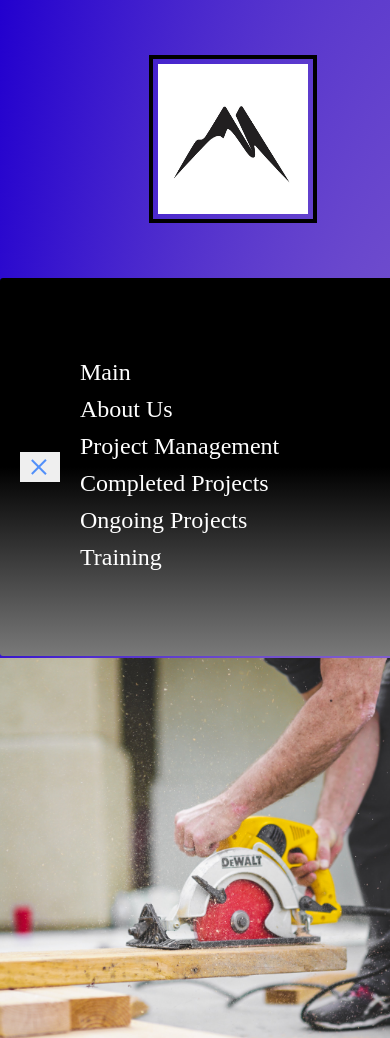
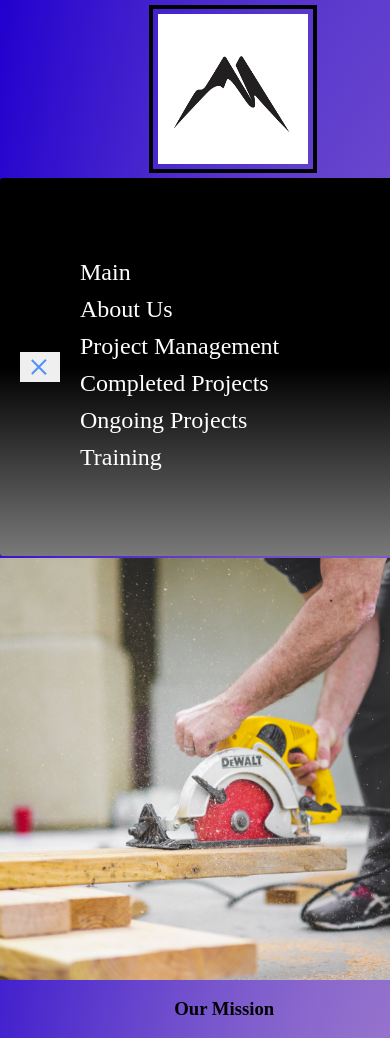
Before and after one commit to YKTV8/DHNW, a plain HTML site: page ongoing.html in a window 390 px wide. Shown: the top 1038 px of the page. Drawn offline with Linux system fonts and the light colour scheme.

Commit message:
updated logo
size, padding, margin justify content center on 100px-800px

```diff
--- a/styles/aboutus.css
+++ b/styles/aboutus.css
@@ -17,6 +17,8 @@ a{
     border: 4px solid black;
     padding: 5px;
     margin: 5px;
+    /* width: 200px;
+    height: 200px; */
 }
 .socialmedia,i{
     padding-right: 10px;
@@ -77,6 +79,10 @@ article{
         background: -webkit-radial-gradient(bottom right, rgba(250, 216, 203, 1.0), rgba(27, 99, 10, 1.0));
         background: -moz-radial-gradient(bottom right, rgba(250, 216, 203, 1.0), rgba(27, 99, 10, 1.0));
         background: radial-gradient(to top left, rgba(250, 216, 203, 1.0), rgba(27, 99, 10, 1.0)); */
+    }
+    .logo{
+        display: flex;
+        justify-content: center;
     }
     .logo img{
         border: 4px solid black;
@@ -270,15 +276,18 @@ article{
         border: 5px solid blue;
         font-style: italic;
      }
-     .profilepic{
+     .profilepic img{
         display: flex;
         justify-content: center;
         margin: 15px;
+        width:250px;
+        height: 350px;
+
      }
-     img{
+     /* img{
         width: 250px;
         height: 350px;
-     }
+     } */
      #footer{
         overflow-y: hidden;
      }
--- a/styles/completed.css
+++ b/styles/completed.css
@@ -30,11 +30,11 @@ a:hover{
     padding: 5px;
     margin: 5px;
 }
-.logo{
+/* .logo{
     font-size: 48px;
     padding: 25px;
     margin: 25px;
-}
+} */
 .socialmedia,i{
     padding-right: 10px;
 }
--- a/styles/ongoing.css
+++ b/styles/ongoing.css
@@ -32,11 +32,11 @@ a:hover{
     padding: 5px;
     margin: 5px;
 }
-.logo{
+/* .logo{
     font-size: 48px;
     padding: 25px;
     margin: 25px;
-}
+} */
 .socialmedia,i{
     padding-right: 10px;
 }
--- a/styles/project.css
+++ b/styles/project.css
@@ -32,11 +32,11 @@ a:hover{
     padding: 5px;
     margin: 5px;
 }
-.logo{
+/* .logo{
     font-size: 48px;
     padding: 25px;
     margin: 25px;
-}
+} */
 .socialmedia,i{
     padding-right: 10px;
 }
--- a/styles/training.css
+++ b/styles/training.css
@@ -16,11 +16,11 @@ a{
     padding: 5px;
     margin: 5px;
 }
-.logo{
+/* .logo{
     font-size: 48px;
     padding: 25px;
     margin: 25px;
-}
+} */
 .socialmedia,i{
     padding-right: 10px;
 }
```
